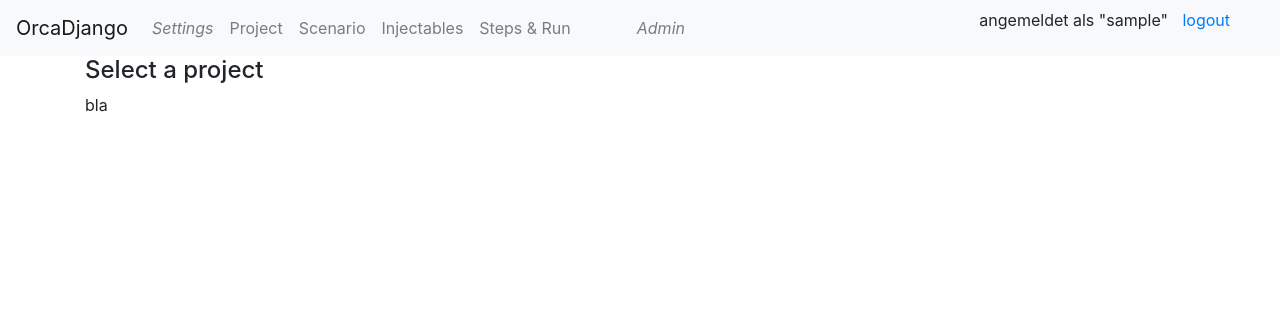
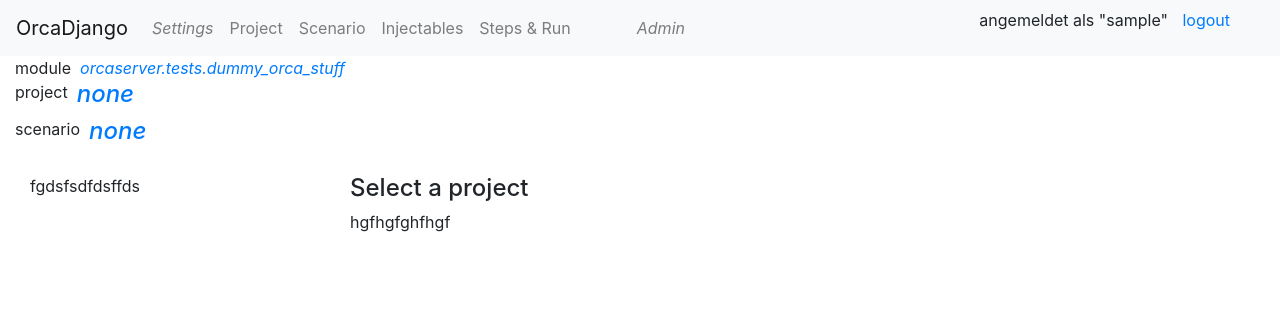
Before and after one commit to MaxBo/orcadjango, a Django app: page /projects/ in a window 1280 px wide. Shown: the top 316 px of the page. Run offline with Django 3.2, Linux system fonts and the light colour scheme; the visitor is signed in with stand-in values (Sample User, id 1); data that the repository does not hold is empty; some libraries are stand-ins or nearby versions.

Commit message:
templates

```diff
--- a/orcadjango/orcadjango/settings.py
+++ b/orcadjango/orcadjango/settings.py
@@ -42,6 +42,7 @@
     'django.contrib.sessions',
     'django.contrib.messages',
     'django.contrib.staticfiles',
+    'django.contrib.gis',
     'orcaserver',
     'bootstrap4'
 ]
--- a/orcadjango/orcaserver/templates/orcaserver/base.html
+++ b/orcadjango/orcaserver/templates/orcaserver/base.html
@@ -66,12 +66,17 @@
       </div>
     {% endif %}
   </div>
-  <div class="container">
-    <h4>{% block title %}{% endblock %}</h4>
+  <div class="row" style="padding-left: 30px; margin-top: 20px;">
+    <div class="col-md-3">
+      {% block left %}{% endblock %}
+    </div>
+    <div class="col-md-8">
+      <h4>{% block title %}{% endblock %}</h4>
 
-    {% autoescape off %}{% bootstrap_messages %}{% endautoescape %}
+      {% autoescape off %}{% bootstrap_messages %}{% endautoescape %}
 
-    {% block content %}{% endblock %}
+      {% block content %}{% endblock %}
+    </div>
   </div>
 
 {% endblock %}
--- a/orcadjango/orcaserver/templates/orcaserver/projects.html
+++ b/orcadjango/orcaserver/templates/orcaserver/projects.html
@@ -6,6 +6,14 @@
   Select a project
 {% endblock %}
 
+{% block left %}
+  fgdsfsdfdsffds
+{% endblock %}
+
 {% block content %}
-  bla
+hgfhgfghfhgf
+  <!--
+    http://localhost:8001/admin/orcaserver/geoproject/add/
+    http://localhost:8001/admin/orcaserver/geoproject/1/change/
+  -->
 {% endblock %}
--- a/orcadjango/orcaserver/templates/orcaserver/scenarios.html
+++ b/orcadjango/orcaserver/templates/orcaserver/scenarios.html
@@ -1,6 +1,5 @@
 {% extends 'orcaserver/base.html' %}
 {% load bootstrap4 %}
-
 
 {% block title %}
   {% if request.session.project %}
--- a/orcadjango/orcaserver/templates/orcaserver/settings.html
+++ b/orcadjango/orcaserver/templates/orcaserver/settings.html
@@ -2,6 +2,7 @@
 {% load bootstrap4 %}
 
 {% block title %}
+  </br></br></br>
   Select the base module
 {% endblock %}
 
--- a/orcadjango/orcaserver/templates/orcaserver/steps.html
+++ b/orcadjango/orcaserver/templates/orcaserver/steps.html
@@ -18,7 +18,7 @@
   <form action='' method="post">
     <div class="row">
       {% csrf_token %}
-      <div class="col-md-auto">
+      <div class="col-md-3">
         <h6>available</h6>
         <select id="steps-available" multiple>
         {% for name, step in steps_available.items %}
@@ -27,14 +27,14 @@
         </select>
       </div>
       <input type="hidden" name="add_steps" id="add-steps">
-      <div class="col-md-auto">
+      <div class="col-md-1">
         <div id="btn-grp">
           <input name="add" type="submit" value="&#8594;" title='add selected steps to scenario'>
           <br>
           <input style="margin-top: 5px;" name="remove" type="submit" value="&#8592;" title='remove selected steps from scenario'>
         </div>
       </div>
-      <div class="col-md-auto">
+      <div class="col-md-8">
         <h6>in scenario</h6>
         <table class="table" id="steps-scenario">
           <thead>
--- a/orcadjango/orcaserver/views/projects.py
+++ b/orcadjango/orcaserver/views/projects.py
@@ -40,7 +40,7 @@
         return kwargs
 
 
-class ProjectView(ListView):
+class ProjectView(ProjectMixin, ListView):
     model = Project
     template_name = 'orcaserver/projects.html'
     context_object_name = 'scenarios'
```
Also changed, not shown: orcadjango/orcaserver/admin.py (+5 -6 lines).
